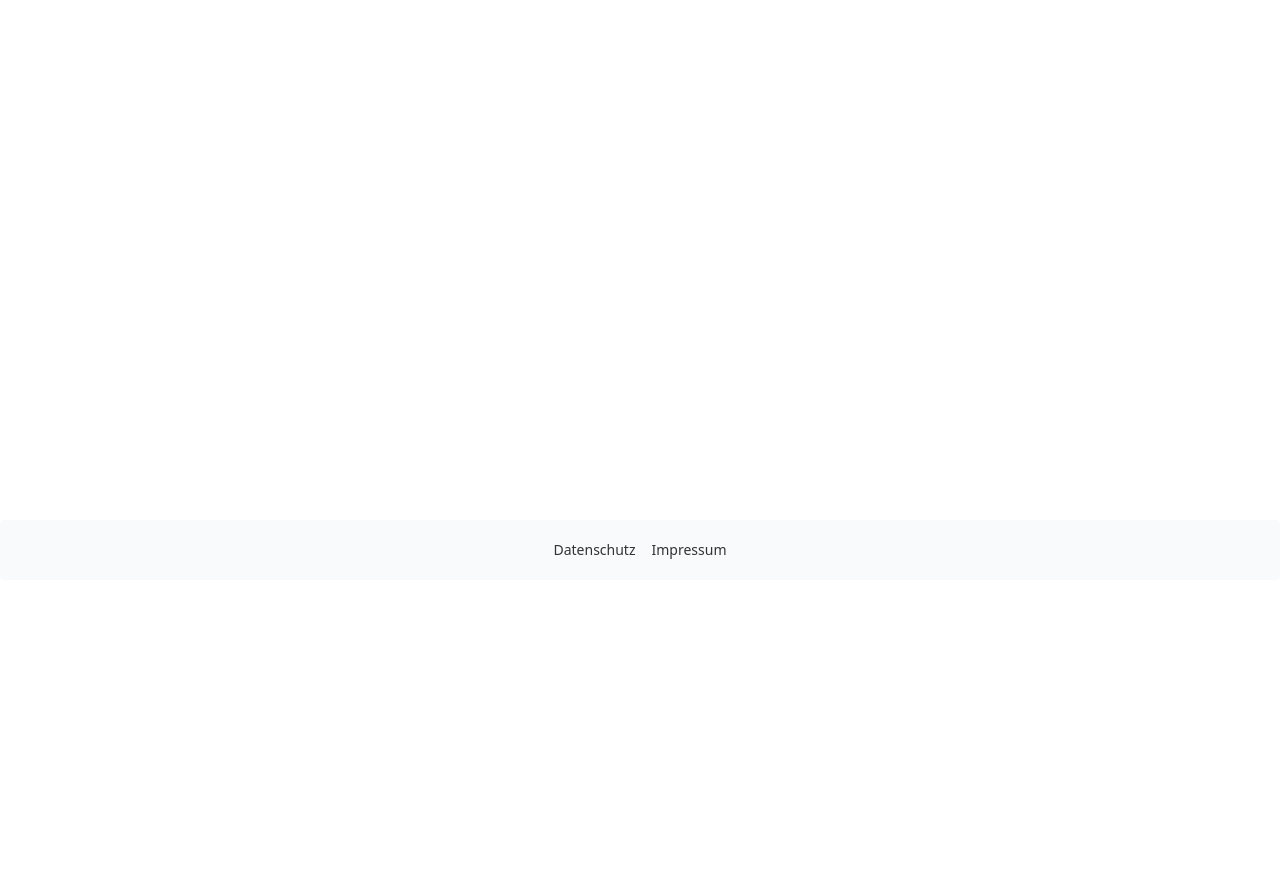
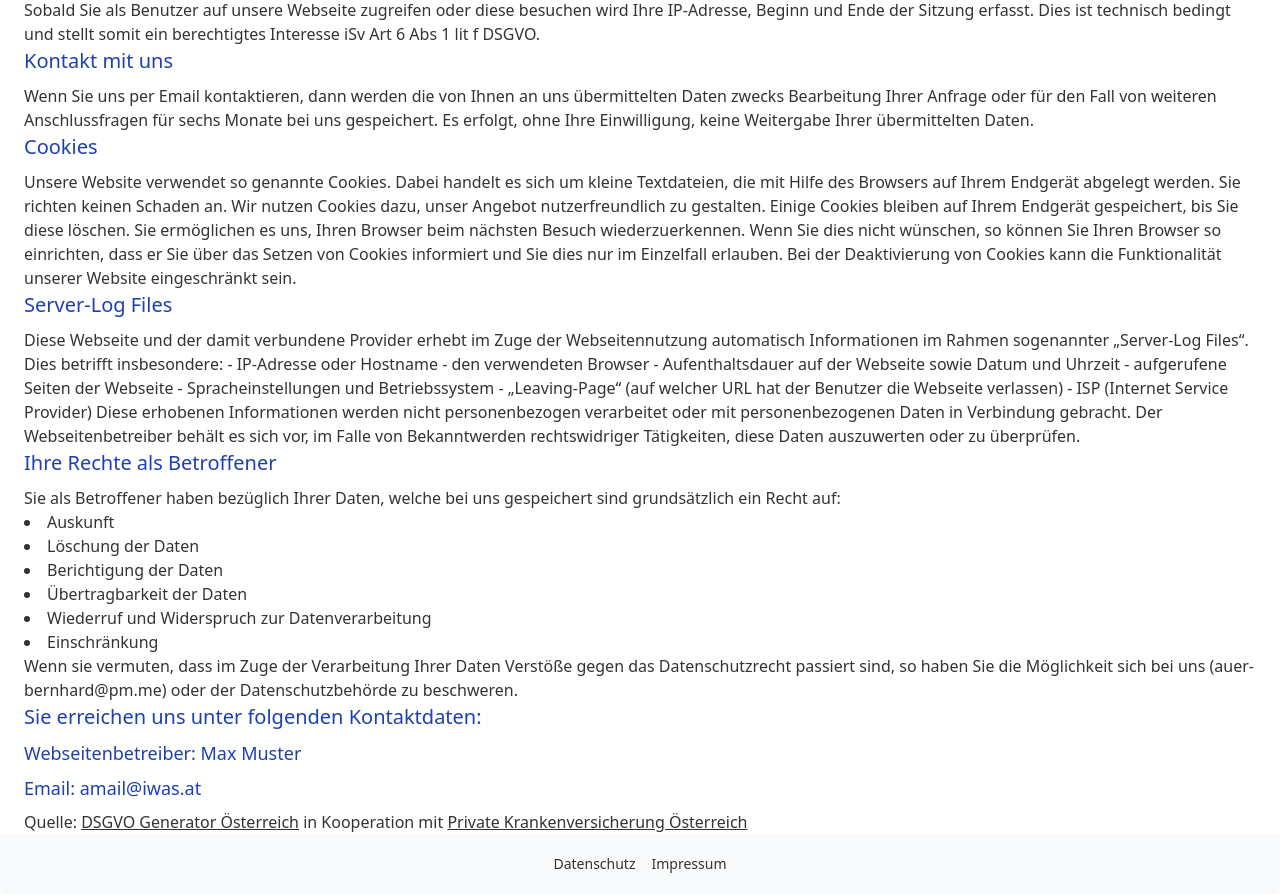
Before and after one commit to BernhardAuer/austrian-parliament-data-processing, a SvelteKit app in the folder frontend/: page /dataPrivacy in a window 1280 px wide. Before the commit this address had no page. Shown: the part 220-1114 px from the top of the page. Before the commit the page ends 800 px from the top, so only its background shows below. Built offline with nearby package versions, Linux system fonts and the light colour scheme.

Commit message:
add imprint and gpdr

```diff
--- /dev/null
+++ b/frontend/src/routes/dataPrivacy/+page.svelte
@@ -0,0 +1,60 @@
+
+<script>
+    import { env } from '$env/dynamic/public'
+    const name = env.PUBLIC_IMPRINT_NAME || '';
+    const contact = env.PUBLIC_IMPRINT_CONTACT || '';
+</script>
+
+<div class ="md:2xl:mx-96">
+    <h1 class="text-4xl font-normal leading-normal mt-0 mb-2 text-blue-800 break-words"> Erklärung zur Informationspflicht</h1>
+
+    <h2 class="text-2xl font-normal leading-normal mt-0 mb-2 text-blue-800 break-words">Datenschutzerklärung</h2>
+
+    In folgender Datenschutzerklärung informieren wir Sie über die wichtigsten Aspekte der Datenverarbeitung im Rahmen unserer Webseite. Wir erheben und verarbeiten personenbezogene Daten nur auf Grundlage der gesetzlichen Bestimmungen (Datenschutzgrundverordnung, Telekommunikationsgesetz 2003).
+
+    Sobald Sie als Benutzer auf unsere Webseite zugreifen oder diese besuchen wird Ihre IP-Adresse, Beginn und Ende der Sitzung erfasst. Dies ist technisch bedingt und stellt somit ein berechtigtes Interesse iSv Art 6 Abs 1 lit f DSGVO.
+
+    <h2 class="text-xl font-normal leading-normal mt-0 mb-2 text-blue-800 break-words"> Kontakt mit uns</h2>
+
+    Wenn Sie uns per Email kontaktieren, dann werden die von Ihnen an uns übermittelten Daten zwecks Bearbeitung Ihrer Anfrage oder für den Fall von weiteren Anschlussfragen für sechs Monate bei uns gespeichert. Es erfolgt, ohne Ihre Einwilligung, keine Weitergabe Ihrer übermittelten Daten.
+
+    <h2 class="text-xl font-normal leading-normal mt-0 mb-2 text-blue-800 break-words"> Cookies</h2>
+
+    Unsere Website verwendet so genannte Cookies. Dabei handelt es sich um kleine Textdateien, die mit Hilfe des Browsers auf Ihrem Endgerät abgelegt werden. Sie richten keinen Schaden an. Wir nutzen Cookies dazu, unser Angebot nutzerfreundlich zu gestalten. Einige Cookies bleiben auf Ihrem Endgerät gespeichert, bis Sie diese löschen. Sie ermöglichen es uns, Ihren Browser beim nächsten Besuch wiederzuerkennen. Wenn Sie dies nicht wünschen, so können Sie Ihren Browser so einrichten, dass er Sie über das Setzen von Cookies informiert und Sie dies nur im Einzelfall erlauben. Bei der Deaktivierung von Cookies kann die Funktionalität unserer Website eingeschränkt sein.
+
+    <h2 class="text-xl font-normal leading-normal mt-0 mb-2 text-blue-800 break-words"> Server-Log Files</h2>
+
+    Diese Webseite und der damit verbundene Provider erhebt im Zuge der Webseitennutzung automatisch Informationen im Rahmen sogenannter „Server-Log Files“. Dies betrifft insbesondere:
+
+    -   IP-Adresse oder Hostname
+    -   den verwendeten Browser
+    -   Aufenthaltsdauer auf der Webseite sowie Datum und Uhrzeit
+    -   aufgerufene Seiten der Webseite
+    -   Spracheinstellungen und Betriebssystem
+    -   „Leaving-Page“ (auf welcher URL hat der Benutzer die Webseite verlassen)
+    -   ISP (Internet Service Provider)
+
+    Diese erhobenen Informationen werden nicht personenbezogen verarbeitet oder mit personenbezogenen Daten in Verbindung gebracht.
+
+    Der Webseitenbetreiber behält es sich vor, im Falle von Bekanntwerden rechtswidriger Tätigkeiten, diese Daten auszuwerten oder zu überprüfen.
+
+    <h2 class="text-xl font-normal leading-normal mt-0 mb-2 text-blue-800 break-words"> Ihre Rechte als Betroffener</h2>
+
+    Sie als Betroffener haben bezüglich Ihrer Daten, welche bei uns gespeichert sind grundsätzlich ein Recht auf:
+    <ul class="list-disc list-inside">
+        <li>   Auskunft</li>
+        <li>   Löschung der Daten</li>
+        <li>   Berichtigung der Daten</li>
+        <li>   Übertragbarkeit der Daten</li>
+        <li>   Wiederruf und Widerspruch zur Datenverarbeitung</li>
+        <li>   Einschränkung</li>
+    </ul>
+    Wenn sie vermuten, dass im Zuge der Verarbeitung Ihrer Daten Verstöße gegen das Datenschutzrecht passiert sind, so haben Sie die Möglichkeit sich bei uns (auer-bernhard@pm.me) oder der Datenschutzbehörde zu beschweren.
+
+    <h2 class="text-xl font-normal leading-normal mt-0 mb-2 text-blue-800 break-words"> Sie erreichen uns unter folgenden Kontaktdaten:</h2>
+
+    <h3 class="text-lg font-normal leading-normal mt-0 mb-2 text-blue-800 break-words"> Webseitenbetreiber: {name}</h3>
+    <h3 class="text-lg font-normal leading-normal mt-0 mb-2 text-blue-800 break-words"> Email: {contact} </h3>
+
+    Quelle:  <a class="link" href="https://www.rechtstexte-generator.at/dsgvo-generator-oesterreich/">DSGVO Generator Österreich</a>  in Kooperation mit <a class="link" href="http://krankenversicherung123.at/">Private Krankenversicherung Österreich</a>
+</div>
--- a/frontend/src/routes/footer.svelte
+++ b/frontend/src/routes/footer.svelte
@@ -1,6 +1,6 @@
 <footer class="footer footer-center p-5 bg-base-200 text-base-content rounded">
 	<div class="grid grid-flow-col gap-4">
 	  <a class="link link-hover" href="/dataPrivacy">Datenschutz</a>
-	  <a class="link link-hover" href="/impressum">Impressum</a>
+	  <a class="link link-hover" href="/imprint">Impressum</a>
 	</div>
 </footer>
--- /dev/null
+++ b/frontend/src/routes/imprint/+page.svelte
@@ -0,0 +1,17 @@
+<script>
+    import { env } from '$env/dynamic/public'
+    const name = env.PUBLIC_IMPRINT_NAME || '';
+    const contact = env.PUBLIC_IMPRINT_CONTACT || '';
+    const address = env.PUBLIC_IMPRINT_ADDRESS || '';
+</script>
+
+<div class="md:2xl:mx-96">
+    <h1 class="text-4xl font-normal leading-normal mt-0 mb-2 text-blue-800 break-words">Impressum</h1>
+    <p class="font-bold">Angaben gemäß § 25 Mediengesetz (Österreich) </p> <br>
+
+    Medieninhaber: {name} <br>
+    Kontakt: {contact} <br>
+    Adresse: {address} <br>
+
+    Diese Seite dient der einfachen Aufbereitung von Parlamentsdaten.
+</div>
```
Also changed, not shown: 1 other file (tests, documents, lock files or other folders).
